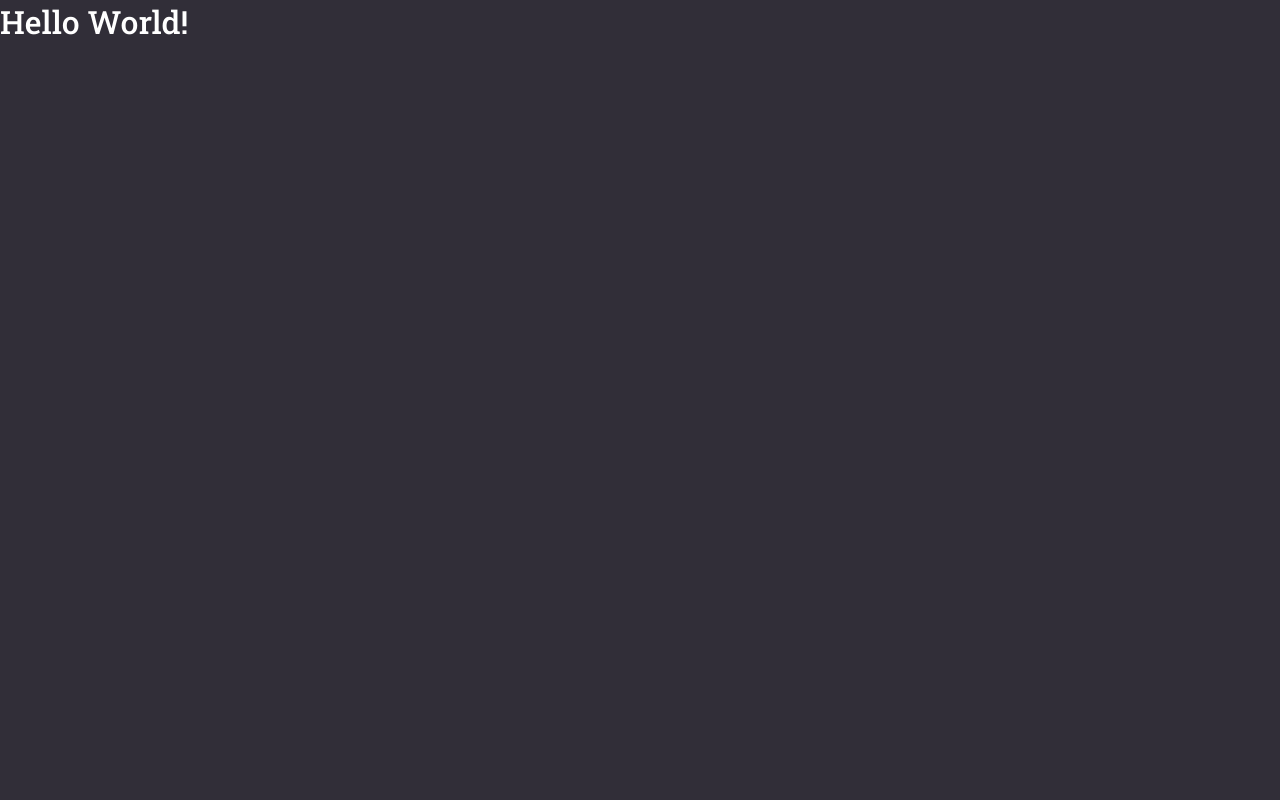
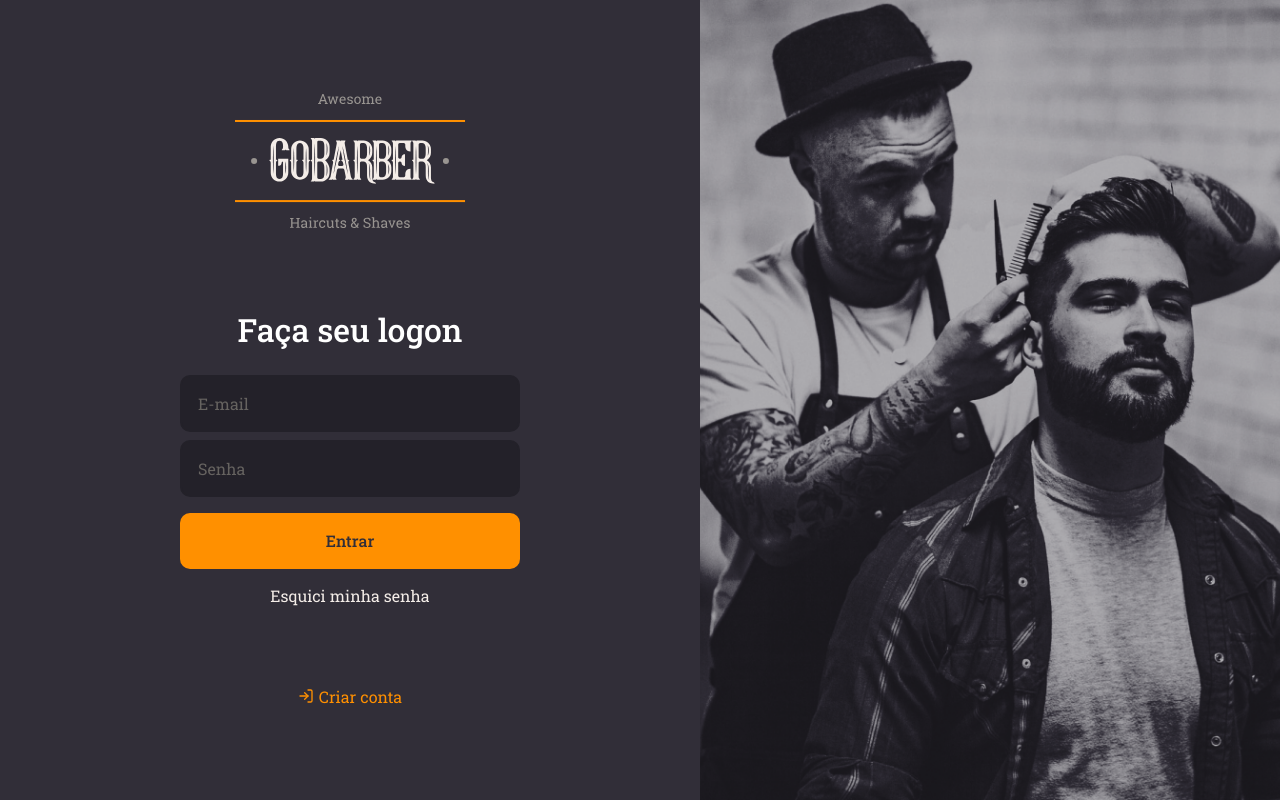
Before and after one commit to AntDavidLima/get-barber-frontend, a React (Create React App) app: page / in a window 1280 px wide. Built offline with nearby package versions, Linux system fonts and the light colour scheme.

Commit message:
Created login page

```diff
--- a/package.json
+++ b/package.json
@@ -10,8 +10,10 @@
     "@types/node": "^12.0.0",
     "@types/react": "^16.9.0",
     "@types/react-dom": "^16.9.0",
+    "polished": "^3.6.5",
     "react": "^16.13.1",
     "react-dom": "^16.13.1",
+    "react-icons": "^3.10.0",
     "react-scripts": "3.4.1",
     "styled-components": "^5.1.1",
     "typescript": "~3.7.2"
--- a/src/App.tsx
+++ b/src/App.tsx
@@ -2,9 +2,11 @@
 
 import GlobalStyle from './styles/global';
 
+import SignIn from './pages/SignIn';
+
 const App: React.FC = () => (
   <>
-    <h1>Hello World!</h1>
+    <SignIn />
     <GlobalStyle />
   </>
 );
--- /dev/null
+++ b/src/pages/SignIn/index.tsx
@@ -0,0 +1,33 @@
+import React from 'react';
+import { FiLogIn } from 'react-icons/fi';
+
+import { Container, Content, Background } from './style';
+
+import logo from '../../assets/logo.svg';
+
+const SignIn: React.FC = () => (
+  <Container>
+    <Content>
+      <img src={logo} alt="GoBarber" />
+
+      <form>
+        <h1>Faça seu logon</h1>
+
+        <input type="text" placeholder="E-mail" />
+        <input type="password" placeholder="Senha" />
+
+        <button type="submit">Entrar</button>
+
+        <a href="#sdfs">Esquici minha senha</a>
+      </form>
+
+      <a href="#sdfsd">
+        <FiLogIn />
+        Criar conta
+      </a>
+    </Content>
+    <Background />
+  </Container>
+);
+
+export default SignIn;
--- /dev/null
+++ b/src/pages/SignIn/style.ts
@@ -0,0 +1,95 @@
+import styled from 'styled-components';
+import { shade } from 'polished';
+
+import background from '../../assets/sign-in-background.png';
+
+export const Container = styled.div`
+  height: 100vh;
+  display: flex;
+  align-items: stretch;
+`;
+
+export const Content = styled.div`
+  display: flex;
+  flex-direction: column;
+  place-content: center;
+  width: 100%;
+  max-width: 700px;
+  align-items: center;
+
+  form {
+    margin: 80px 0;
+    width: 340px;
+    text-align: center;
+
+    h1 {
+      margin-bottom: 24px;
+    }
+
+    input {
+      background: #232129;
+      border-radius: 10px;
+      border: 2px solid #232129;
+      padding: 16px;
+      width: 100%;
+      color: #f4ede8;
+
+      &::placeholder {
+        color: #666360;
+      }
+
+      & + input {
+        margin-top: 8px;
+      }
+    }
+
+    button {
+      background: #ff9000;
+      height: 56px;
+      border-radius: 10px;
+      border: 0;
+      padding: 0 16px;
+      color: #312e38;
+      font-weight: 500;
+      width: 100%;
+      margin-top: 16px;
+      transition: background-color 0.2s;
+
+      &:hover {
+        background: ${shade(0.2, '#ff9000')};
+      }
+    }
+
+    a {
+      color: #f4ede8;
+      text-decoration: none;
+      display: block;
+      margin-top: 16px;
+
+      &:hover {
+        color: ${shade(0.2, '#f4ede8')};
+      }
+    }
+  }
+
+  > a {
+    color: #ff9000;
+    text-decoration: none;
+    display: flex;
+    align-items: center;
+
+    &:hover {
+      color: ${shade(0.2, '#ff9000')};
+    }
+
+    svg {
+      margin-right: 5px;
+    }
+  }
+`;
+
+export const Background = styled.div`
+  flex: 1;
+  background: url(${background}) no-repeat center;
+  background-size: cover;
+`;
```
Also changed, not shown: 1 other file (tests, documents, lock files or other folders).
